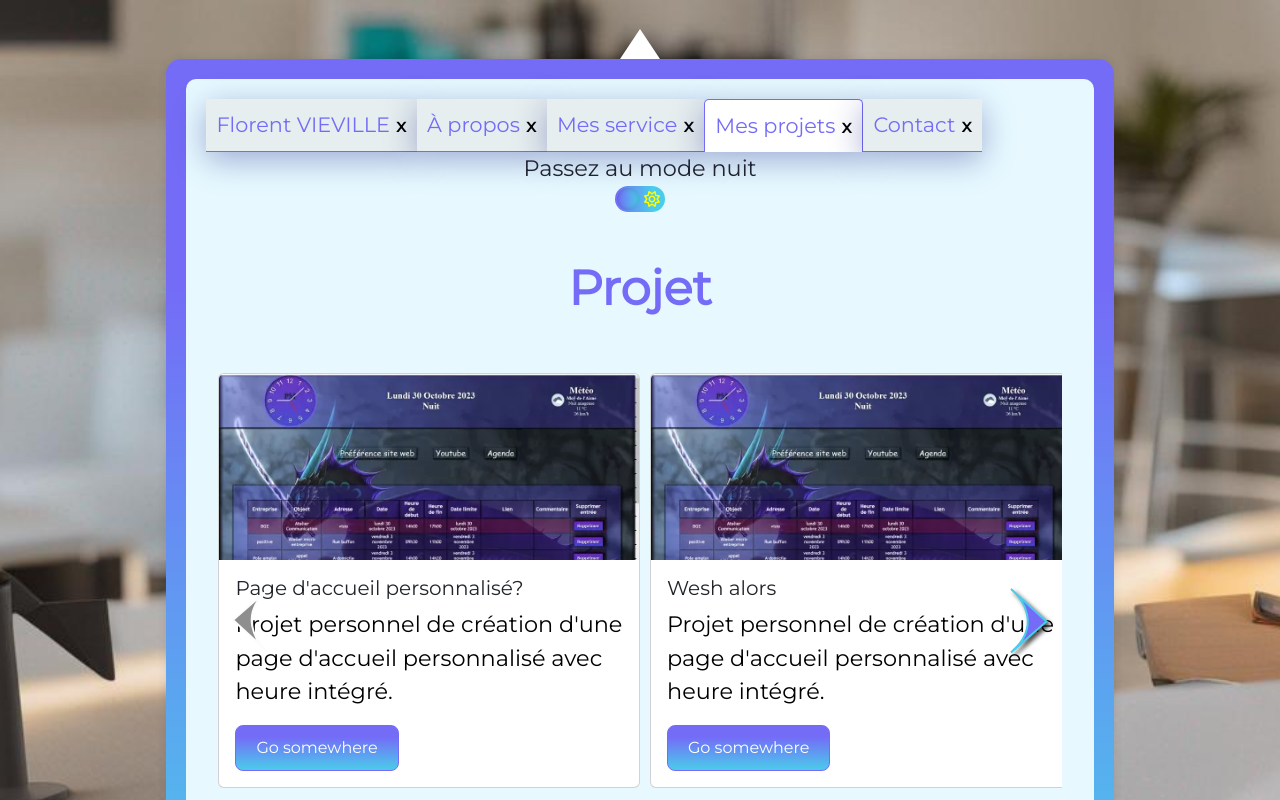
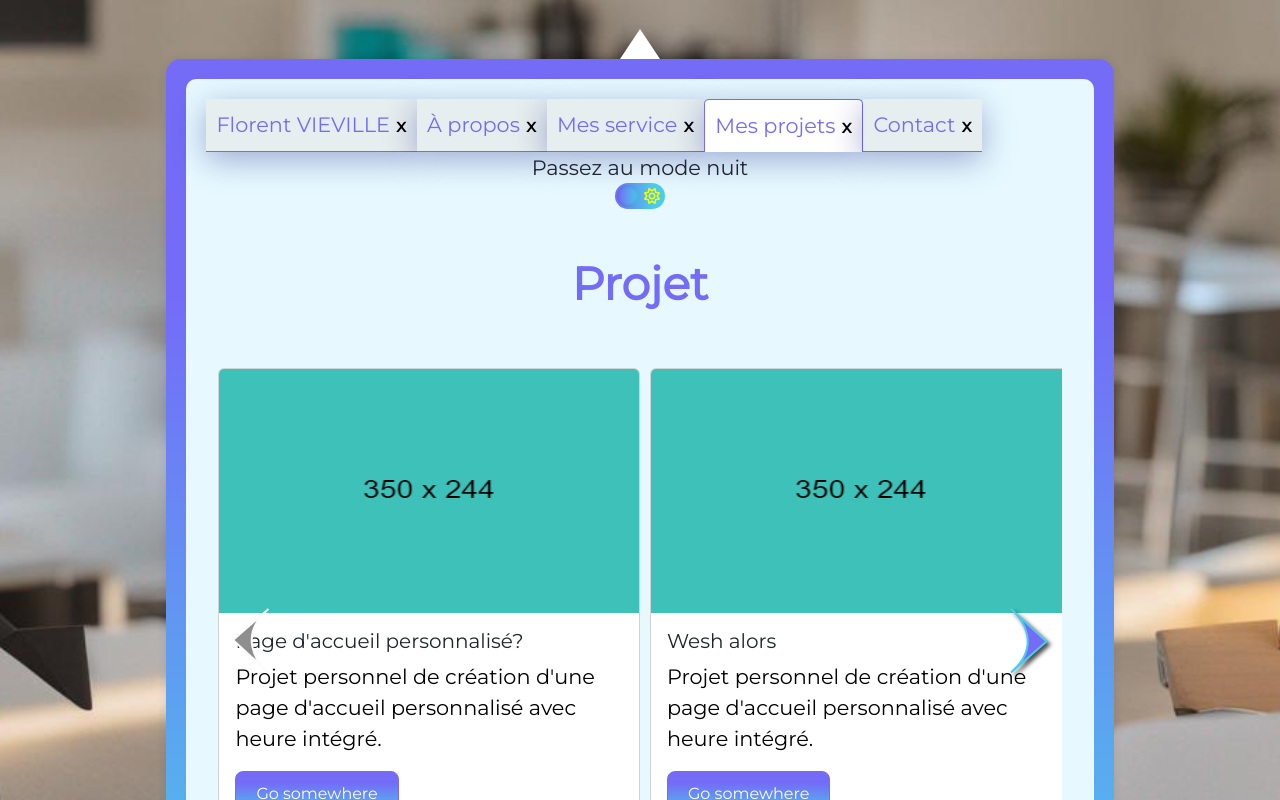
Before and after one commit to FlorentViel/porfolio, a Vue app: page /projet in a window 1280 px wide. Shown: the top 800 px of the page. Built offline with nearby package versions, Linux system fonts and the light colour scheme; what @twicpics/components would draw is missing.

Commit message:
Placeholder projet add
Upgrade style

```diff
--- a/front-end/src/App.vue
+++ b/front-end/src/App.vue
@@ -211,10 +211,12 @@ export default {
   transition: background-color 0.5s ease-in-out;
 }
 
-body {
+#app {
   display: flex;
   flex-direction: column;
   min-height: 100vh;
+  min-height: 100svh;
+
 }
 
 footer {
--- a/front-end/src/assets/base.css
+++ b/front-end/src/assets/base.css
@@ -31,7 +31,7 @@
   --linkdark: #9BAAFF;
   --linkdarkhover: #E5EDFF;
   --StartDarkGradient: rgb(51,66,255);
-  --EndDarkGradient: rgb(88,41,145);
+  --EndDarkGradient: rgb(115 0 255);
   --borderDark: #393FFEB0;
 
 
--- a/front-end/src/assets/global-text.css
+++ b/front-end/src/assets/global-text.css
@@ -38,11 +38,11 @@
   color: var(--textSecondaryLight);
 }
 
-:is(.footerTextDark, .nav-link-dark){
+:is(.footerTextDark, .link-section-dark){
   color: var(--StartDarkGradient);
+}
 
-}
-:is(.footerTextDark:hover, .nav-link-dark:hover){
+:is(.footerTextDark:hover){
   color: var(--linkdarkhover);
   text-decoration: underline 1px ;
   text-decoration-color: var(--linkdarkhover);
@@ -62,11 +62,11 @@
   transition: all 0.5s;
 }
 
-:is(.footerTextLight, .nav-link-light){
+:is(.footerTextLight, .link-section-light){
   color: var(--StartLightGradient);
 }
 
-:is( .footerTextLight:hover, .nav-link-light:hover){
+:is( .footerTextLight:hover, .link-section-light:hover .link-section-light:focus){
   color: var(--EndLightGradient);
   text-decoration: underline;
   text-decoration-color: var(--EndLightGradient);
@@ -187,47 +187,55 @@
 /* mobile format */
 @media (max-width: 576px) {
   .h1-light, .h1-dark {
-    font-size: 2.2rem;
+    font-size: 2rem;
   }
   .h2-light, .h2-dark {
-    font-size: 1.5rem;
+    font-size: 1.3rem;
   }
+
+  .text-contact {
+    font-size: 0.85rem;
+  }
+
   .text-style, p, li, .nav-link, span {
-    font-size: 1.2rem;
+    font-size: 1rem;
   }
 }
 
 /* tablet format*/
 @media (min-width: 577px) and (max-width: 991px) {
   .h1-light, .h1-dark {
-    font-size: 2.2rem;
+    font-size: 2.5rem;
   }
   .h2-light, .h2-dark {
-    font-size: 1.5rem;
+    font-size: 1.55rem;
   }
   .text-style, p, li, span, .text-color-light, .text-color-dark, .nav a {
-    font-size: 1.20rem;
+    font-size: 1.10rem;
+  }
+
+  .text-contact {
+    font-size: 0.90rem;
   }
 
   .nav-link{
-    font-size: 1.20rem;
+    font-size: 1.10rem;
   }
 }
 
 /* desktop format */
 @media (min-width: 992px) {
   .h1-light, .h1-dark {
-    font-size: 3rem;
+    font-size: 2.85rem;
   }
   .h2-light, .h2-dark {
-    font-size: 2rem;
-  }
+    font-size: 1.85rem;  }
   .text-style, p, span, .text-color-dark, .text-color-light, .nav a{
-    font-size: 1.4rem;
+    font-size: 1.3rem;
   }
 
   .text-contact {
-    font-size: 1.4rem;
+    font-size: 1rem;
   }
 
   .nav-link{
--- a/front-end/src/components/contact.vue
+++ b/front-end/src/components/contact.vue
@@ -33,7 +33,7 @@
           <div class="d-flex justify-content-center gap-1 gap-lg-4 gap-sm-4 flex-wrap">
             <div class="d-flex flex-column justify-content-around align-items-center">
             <div class="mx-4 mx-md-2 mx-lg-4 position-relative">
-              <div class="test position-absolute top-0 z-0"></div>
+              <div class="contact-block position-absolute top-0 z-0"></div>
               <svg class="z-1 position-relative" width="60" height="60">
                 <a href="https://github.com/FlorentViel" target="_blank">
                   <image xlink:href="@/assets/images/logos/logo-reseau/github-logox32.svg" width="60" height="60" />
@@ -56,7 +56,7 @@
           </div>
           <div class="d-flex flex-column justify-content-around align-items-center gap-2">
             <div class="">
-              <div class="test"></div>
+              <div class="contact-block"></div>
             </div>
             <div class="">
               <p class="h6">Nom</p>
@@ -68,7 +68,7 @@
         </div>
 
         <!-- Form bloc : Right bloc -->
-        <form  @submit="validateAndSubmit" id="contact" class="py-5 mx-auto col-10 row gy-3">
+        <form  @submit="validateAndSubmit" id="contact" :class="theme.isDarkMode ? 'dark' : 'light'" class="py-5 mx-auto col-10 row gy-3">
   <div class="form-row d-flex justify-content-lg-around flex-wrap position-relative">
     <div class="col-lg-5 col-12">
       <label for="lastName">Nom*</label>
@@ -249,7 +249,7 @@ export default {
 
   <style scoped>
 
-  .test {
+  .contact-block {
     display: flex;
     border: rgb(2, 25, 57) solid 3px;
     justify-content: center;
@@ -268,22 +268,25 @@ export default {
     border-radius: 60px;
   }
 
-  #contact input:not([type='checkbox']), #validationTooltipUsernamePrepend , textarea {
-    background:var(--hoverLight);
-    border: 1px solid var(--StartLightGradient);
+  /* Contact input block :notcheckbox */
+
+  #contact.dark input:not([type='checkbox']), #contact.dark textarea, #contact.dark .input-group-text {
+    background:var(--bg-dark-1);
+    border: 1px solid var(--StartDarkGradient);
     color: var(--white);
   }
 
-  .form-control::placeholder, .input-group-text {
+  #contact.light input:not([type='checkbox']),  #contact.light textarea, #contact.light .input-group-text {
+    background:var(--bgtlight3);
+    border: 1px solid var(--StartLightGradient);
+    color: var(--black);
+  }
+
+  #contact.dark .form-control::placeholder, .input-group-text {
     color: var(--StartDarkGradient);
   }
-
-  .formbglight{
-    background: #0099ff65;
-  }
-
-  .formbgdark {
-    background: rgba(0, 0, 0, 0.65);
+  #contact.light .form-control::placeholder, .input-group-text {
+    color: var(--StartLightGradient);
   }
 
   #social {
--- a/front-end/src/components/navBar.vue
+++ b/front-end/src/components/navBar.vue
@@ -6,7 +6,7 @@
                 v-for="(navItem, index) in navBar"
                 :key="index"
                 :to="{ name: navItem.route }"
-                :class="[theme.isDarkMode ? 'nav-link-dark' : 'nav-link-light', { 'navItem-active': $route.name === navItem.route }]">
+                :class="[theme.isDarkMode ? 'link-section-dark' : 'link-section-light', { 'navItem-active': $route.name === navItem.route }]">
                 {{ navItem.title }}
                 <span :class="theme.isDarkMode?'dark-mode' :'light-mode'" class="close-navItem">x</span>
               </router-link>
@@ -132,6 +132,11 @@ transition: all 0.3s ease-in-out;
 :is(#navBar.dark-mode .navBar-item:hover, .btn-dark-mode) {
   background-color: #11164a;
   transition: color 0.3s ease-in-out;
+  color: var(--white);
+}
+
+:is(#navBar.dark-mode .navBar-item:focus){
+  color: var(--white);
 }
 
 #navBar.dark-mode a{
@@ -158,6 +163,11 @@ transition: all 0.3s ease-in-out;
 #navBar.light-mode .navBar-item:hover {
   background:var(--hoverLight);
   transition: background-color 0.3s ease-in-out;
+  color: var(--black);
+}
+
+:is(#navBar.light-mode .navBar-item:focus){
+  color: var(--StartLightGradient);
 }
 
 #navBar.light-mode .navItem-active {
--- a/front-end/src/components/projet.vue
+++ b/front-end/src/components/projet.vue
@@ -37,7 +37,7 @@
           <div class="card-body">
             <h5 class="card-title">{{ card.title }}</h5>
             <p class="card-text" :class="theme.isDarkMode ? 'text-color-dark' : 'text-color-light'">{{ card.text }}</p>
-            <a href="#" class="btn"  :class="theme.isDarkMode ? 'btn-dark-mode navTextDark' : 'btn-light-mode navTextLight'">Go somewhere</a>
+            <a target="_blank" :href="card.title" class="btn"  :class="theme.isDarkMode ? 'btn-dark-mode navTextDark' : 'btn-light-mode navTextLight'">Go somewhere</a>
           </div>
         </div>
       </div>
@@ -57,23 +57,24 @@
         currentIndex: 0,
         cards: [
           {
-            image: 'front-end/src/assets/images/pictures/image-Page-Accueil.webp',
+            image: 'front-end/src/assets/images/pictures/projets/placeholder-2.png',
             title: 'Page d\'accueil personnalisé?',
-            text: 'Projet personnel de création d\'une page d\'accueil personnalisé avec heure intégré.'
+            text: 'Projet personnel de création d\'une page d\'accueil personnalisé avec heure intégré.',
+            link: 'link-lien',
           },
           {
-          image: 'front-end/src/assets/images/pictures/image-Page-Accueil.webp',
+          image: 'front-end/src/assets/images/pictures/projets/placeholder-2.png',
           title: 'Wesh alors',
           text: 'Projet personnel de création d\'une page d\'accueil personnalisé avec heure intégré.'
         },
         // Ajoutez d'autres cartes ici...
         {
-          image: 'front-end/src/assets/images/pictures/image-Page-Accueil.webp',
+          image: 'front-end/src/assets/images/pictures/projets/placeholder-2.png',
           title: 'Titre de la nouvelle carte3',
           text: 'Texte de la nouvelle carte.'
         },
         {
-          image: 'front-end/src/assets/images/pictures/image-Page-Accueil.webp',
+          image: 'front-end/src/assets/images/pictures/projets/placeholder-2.png',
           title: 'Titre d\'une autre nouvelle carte4',
           text: 'Texte d\'une autre nouvelle carte.'
         },
@@ -123,6 +124,16 @@
     width: 100%;
     gap: 10px;
 
+  }
+
+  .card-carousel {
+    width: 100%;
+    transition: transform 0.5s;
+  }
+
+  .card-img-top {
+    max-width: auto;
+    max-height: 244px;
   }
 
 
--- a/front-end/src/components/welcome.vue
+++ b/front-end/src/components/welcome.vue
@@ -148,8 +148,7 @@ export default {
 /* profil picture */
 
 #profil_picture {
-    position: relative;
-    transition: all 0.5s ease;
+  width: 100%;
 
 
 }
--- a/index.html
+++ b/index.html
@@ -2,7 +2,7 @@
 <html lang="fr">
   <head>
     <meta charset="UTF-8">
-    <link rel="icon" href="/favicon.ico">
+    <link rel="icon" href="/front-end/src/assets/images/logos/logo-site/logo-dragonslair.png">
     <meta name="viewport" content="width=device-width, initial-scale=1.0">
     <title>Porfolio Florent VIEVILLE - A propos de moi</title>
   </head>
```
Also changed, not shown: front-end/src/assets/images/pictures/projets/placeholder-2.png (added), front-end/src/assets/images/pictures/projets/placeholder.png (added).
